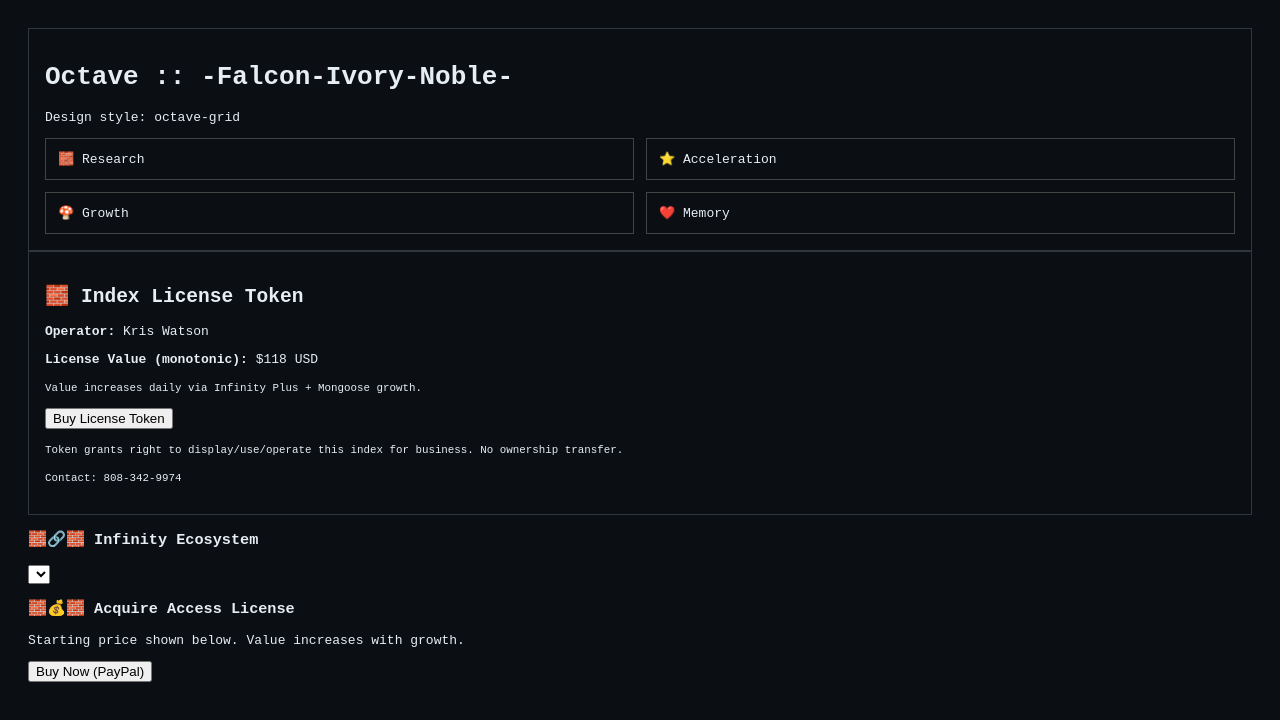
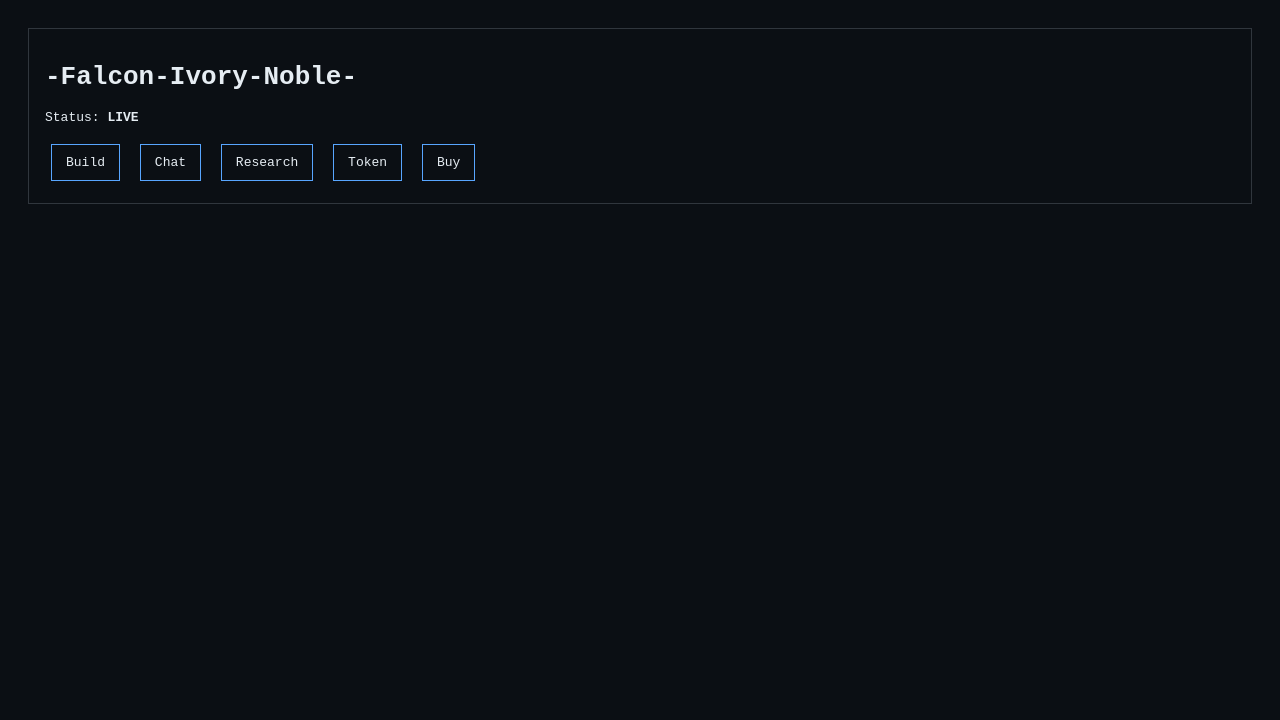
Before and after one commit to pewpi-infinity/-Falcon-Ivory-Noble-, a plain HTML site: page index.html in a window 1280 px wide. Drawn offline with Linux system fonts and the light colour scheme.

Commit message:
🧱🌐🧱 website ON

```diff
--- a/index.html
+++ b/index.html
@@ -2,54 +2,24 @@
 <html>
 <head>
 <meta charset="utf-8">
-<title>-Falcon-Ivory-Noble- — Octave</title>
+<title>-Falcon-Ivory-Noble- — LIVE</title>
 <style>
 body{font-family:monospace;background:#0b0f14;color:#e6edf3;padding:20px}
 .box{border:1px solid #30363d;padding:16px}
-.grid{display:grid;grid-template-columns:repeat(2,1fr);gap:12px}
-.card{border:1px solid #444;padding:12px}
+.btn{display:inline-block;margin:6px;padding:10px 14px;border:1px solid #58a6ff}
 </style>
 </head>
 <body>
 <div class="box">
-<h1>Octave :: -Falcon-Ivory-Noble-</h1>
-<p>Design style: octave-grid</p>
-<div class="grid">
-  <div class="card">🧱 Research</div>
-  <div class="card">⭐ Acceleration</div>
-  <div class="card">🍄 Growth</div>
-  <div class="card">❤️ Memory</div>
+<h1>-Falcon-Ivory-Noble-</h1>
+<p>Status: <b>LIVE</b></p>
+<div>
+<span class="btn">Build</span>
+<span class="btn">Chat</span>
+<span class="btn">Research</span>
+<span class="btn">Token</span>
+<span class="btn">Buy</span>
 </div>
 </div>
 </body>
 </html>
-
-
-<!-- INDEX_VALUE_START -->
-<div class="box">
-<h2>🧱 Index License Token</h2>
-<p><strong>Operator:</strong> Kris Watson</p>
-<p><strong>License Value (monotonic):</strong> $118 USD</p>
-<p><small>Value increases daily via Infinity Plus + Mongoose growth.</small></p>
-<form action="https://www.paypal.com/paypalme/marvaseater@gmail.com/118" method="get" target="_blank">
-  <button type="submit">Buy License Token</button>
-</form>
-<p><small>Token grants right to display/use/operate this index for business. No ownership transfer.</small></p>
-<p><small>Contact: 808-342-9974</small></p>
-</div>
-<!-- INDEX_VALUE_END -->
-
-<!-- C13B0:MAP_VIEWER -->
-<section>
-  <h3>🧱🔗🧱 Infinity Ecosystem</h3>
-  <select onchange="location=this.value">
-    <!-- populated by bots -->
-  </select>
-</section>
-
-<!-- C13B0:PAYPAL_BLOCK -->
-<section>
-  <h3>🧱💰🧱 Acquire Access License</h3>
-  <p>Starting price shown below. Value increases with growth.</p>
-  <button>Buy Now (PayPal)</button>
-</section>
```
